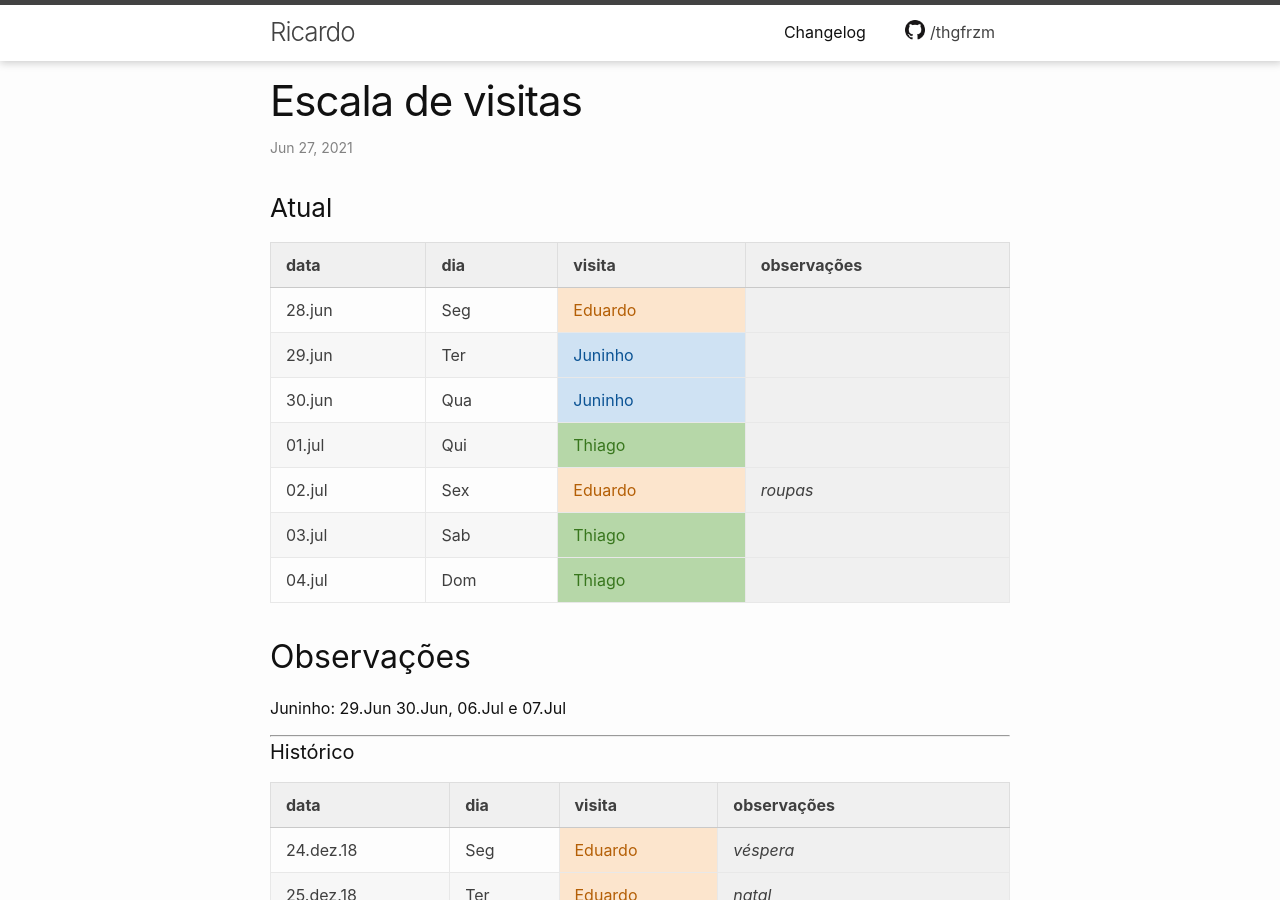
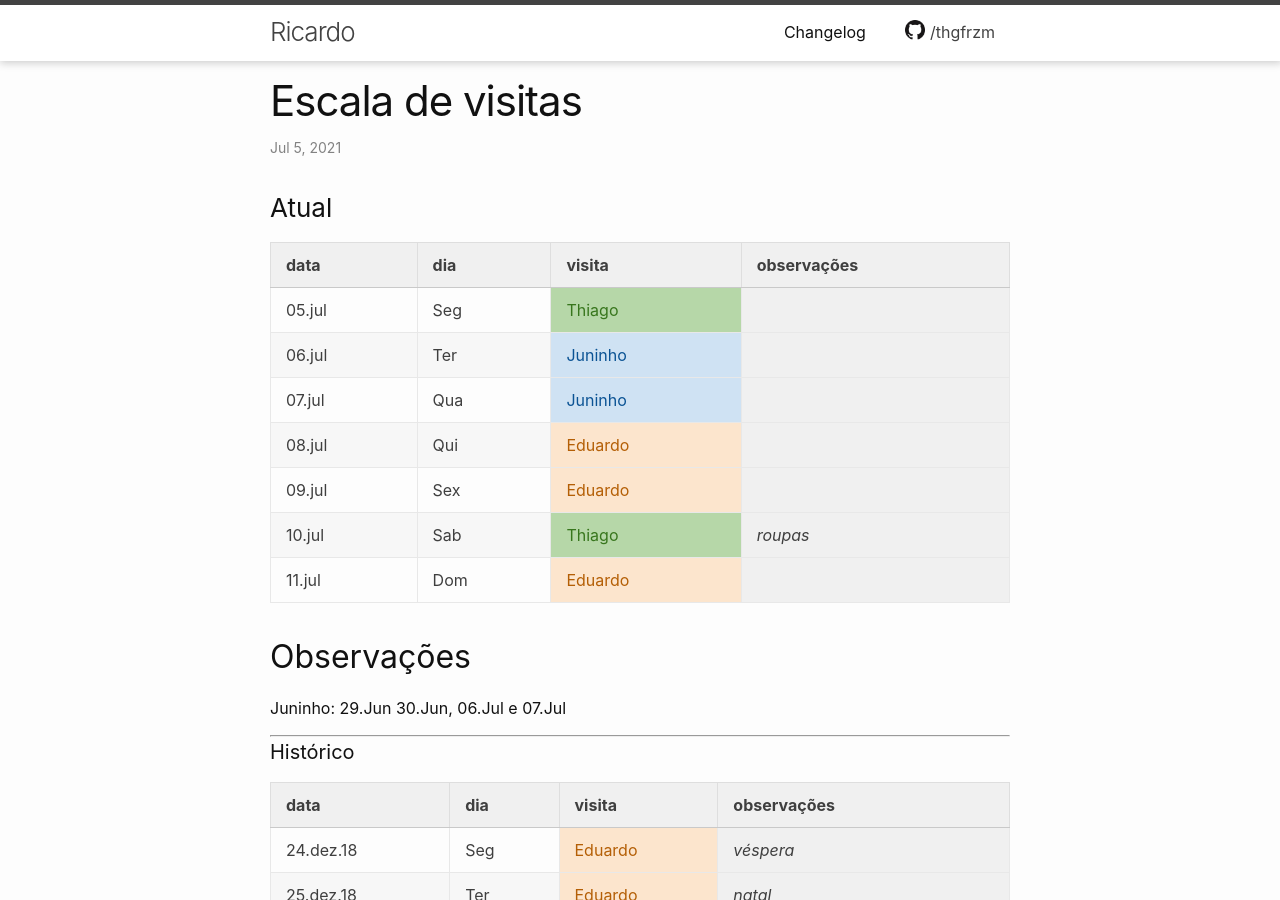
Before and after one commit to thgfrzm/ricardo, a Jekyll site: the page built from _posts/2018-12-23-escala-visitas.markdown, in a window 1280 px wide and 900 px high. Built offline with Jekyll 4.4.1, drawn with Linux system fonts in a browser that asks for light colours; some of the changed text lies outside the part shown.

Commit message:
Update 2018-12-23-escala-visitas.markdown

```diff
--- a/_posts/2018-12-23-escala-visitas.markdown
+++ b/_posts/2018-12-23-escala-visitas.markdown
@@ -1,7 +1,7 @@
 ---
 layout: post
 title:  "Escala de visitas"
-date:   2021-06-27 20:50:00 -0300
+date:   2021-07-05 01:30:00 -0300
 categories: agenda
 ---
 <!--
@@ -15,13 +15,13 @@
 
 | data   | dia | visita  | observações |
 | ------ | --- | ------- | ----------- |
-| 28.jun | Seg | Eduardo |             |
-| 29.jun | Ter | Juninho |             |
-| 30.jun | Qua | Juninho |             |
-| 01.jul | Qui | Thiago  |             |
-| 02.jul | Sex | Eduardo | _roupas_    |
-| 03.jul | Sab | Thiago  |             |
-| 04.jul | Dom | Thiago  |             |
+| 05.jul | Seg | Thiago  |             |
+| 06.jul | Ter | Juninho |             |
+| 07.jul | Qua | Juninho |             |
+| 08.jul | Qui | Eduardo |             |
+| 09.jul | Sex | Eduardo |             |
+| 10.jul | Sab | Thiago  | _roupas_    |
+| 11.jul | Dom | Eduardo |             |
 
 ## Observações
 
@@ -950,3 +950,10 @@
 | 25.jun    | Sex | Juninho     | _roupas_            |
 | 26.jun    | Sab | Eduardo     |                     |
 | 27.jun    | Dom | Thiago      |                     |
+| 28.jun    | Seg | Eduardo     |                     |
+| 29.jun    | Ter | Juninho     |                     |
+| 30.jun    | Qua | Juninho     |                     |
+| 01.jul    | Qui | Thiago      |                     |
+| 02.jul    | Sex | Eduardo     | _roupas_            |
+| 03.jul    | Sab | Thiago      |                     |
+| 04.jul    | Dom | Thiago      |                     |
```
